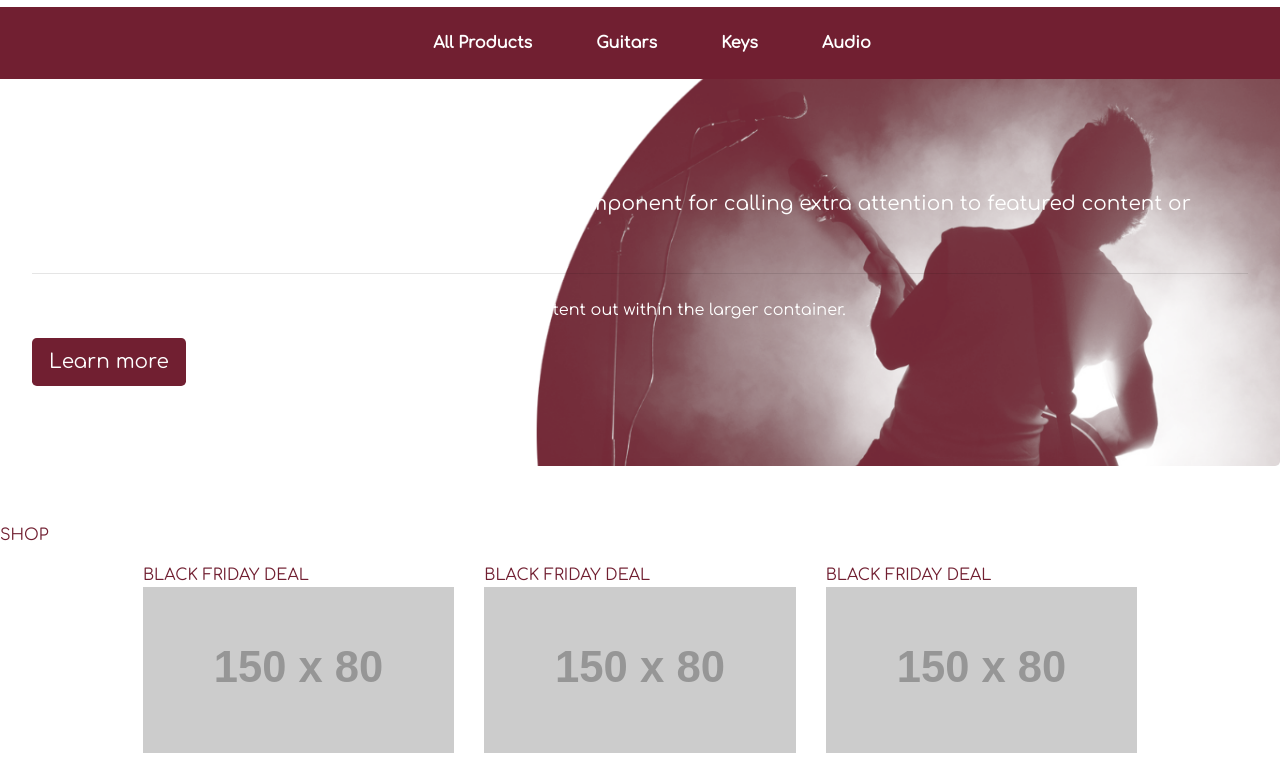
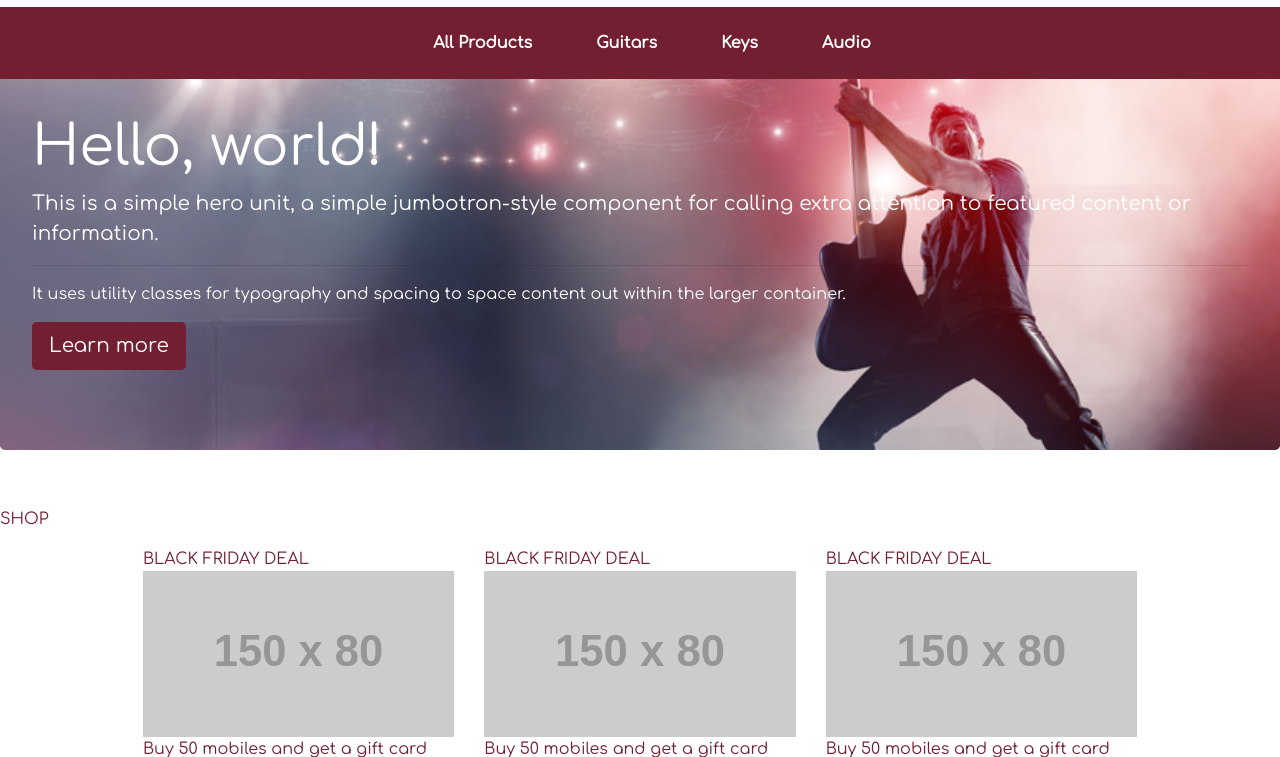
Before and after one commit to PaulModaley/guitarstore, a Django app: page / in a window 1280 px wide. Shown: the part 65-822 px from the top of the page. Run offline with Django 3.2, Linux system fonts and the light colour scheme; grey boxes labelled with a size stand in for pictures from a placeholder-image service; some libraries are stand-ins or nearby versions.

Commit message:
change hero image

```diff
--- a/home/templates/home/index.html
+++ b/home/templates/home/index.html
@@ -13,7 +13,7 @@
 <div class="jumbotron">
   <h1 class="display-4">Hello, world!</h1>
   <p class="lead">This is a simple hero unit, a simple jumbotron-style component for calling extra attention to featured content or information.</p>
-  <hr class="my-4">
+  <hr class="my-6">
   <p>It uses utility classes for typography and spacing to space content out within the larger container.</p>
   <p class="lead">
     <a class="btn btn-lg" href="#" role="button">Learn more</a>
--- a/static/css/base.css
+++ b/static/css/base.css
@@ -16,6 +16,7 @@ body {
     background-color:#711F31;
 }
 
+
 .form-control {
     color: #711F31;
 }
@@ -30,7 +31,7 @@ body {
 }
 
 .jumbotron {
-    background-image: url('/media/guitarist.png');
+    background-image: url('/media/GettyImages-1283477913.jpg');
     background-repeat: no-repeat;
     -webkit-background-size: cover;
     color: white;
```
Also changed, not shown: media/GettyImages-1283477913.jpg (added), media/duotone guitarist.png (deleted), media/guitar.jpg (deleted), media/guitarist.png (deleted).
